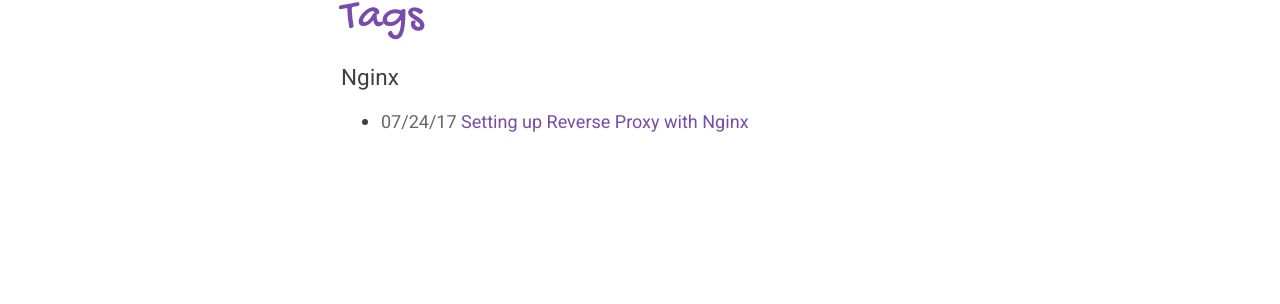
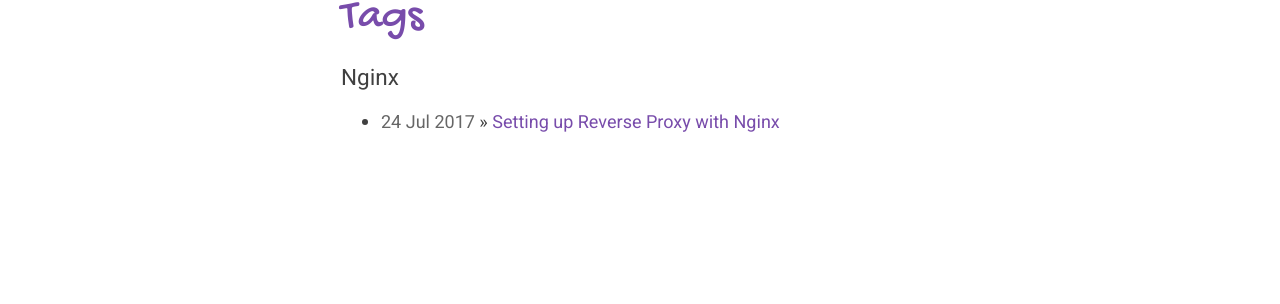
Before and after one commit to v1shwa/v1shwa.github.io, a Jekyll site: the page built from _pages/tags.html, in a window 1280 px wide. Shown: the part 180-484 px from the top of the page. Built offline with Jekyll 4.4.1, drawn with Linux system fonts in a browser that asks for light colours.

```diff
--- a/_config.yml
+++ b/_config.yml
@@ -36,7 +36,7 @@ github:
 # Analytics
 analytics:
   google:
-    tracking_id          : # add your google tracking id here
+    tracking_id          : "UA-71763469-3" # add your google tracking id here
 
 # Reading Files
 include:
--- a/_layouts/tag_index.html
+++ b/_layouts/tag_index.html
@@ -6,8 +6,8 @@ layout: page
   {% for tag in post.tags %}
   {% if tag == page.tag %}
   <li class="archive_list">
-    <time style="color:#666666;" datetime='{{post.date | date: "%Y-%m-%d"}}'>{{post.date | date: "%m/%d/%y"}}</time>
-      <a class="archive_list_article_link" href='{{post.url}}'>{{post.title}}</a>
+    <time style="color:#666666;" datetime='{{post.date | date: "%Y-%m-%d"}}'>{{post.date | date: "%d %b %Y"}}</time>
+     » <a class="archive_list_article_link" href='{{post.url}}'>{{post.title}}</a>
     <!-- <p class="summary">{{post.summary}}</p> -->
 
     <!-- <ul class="tag_list">
--- a/_pages/tags.html
+++ b/_pages/tags.html
@@ -16,8 +16,8 @@ permalink: /tags/
   <ul>
   {% for post in site.tags[tag] %}
     <li class="archive_list">
-    <time style="color:#666666;" datetime='{{post.date | date: "%Y-%m-%d"}}'>{{post.date | date: "%m/%d/%y"}}</time>
-      <a class="archive_list_article_link" href='{{post.url}}'>{{post.title}}</a>
+    <time style="color:#666666;" datetime='{{post.date | date: "%Y-%m-%d"}}'>{{post.date | date: "%d %b %Y"}}</time>
+     » <a class="archive_list_article_link" href='{{post.url}}'>{{post.title}}</a>
     </li>
   {% endfor %}
   </ul>
```
